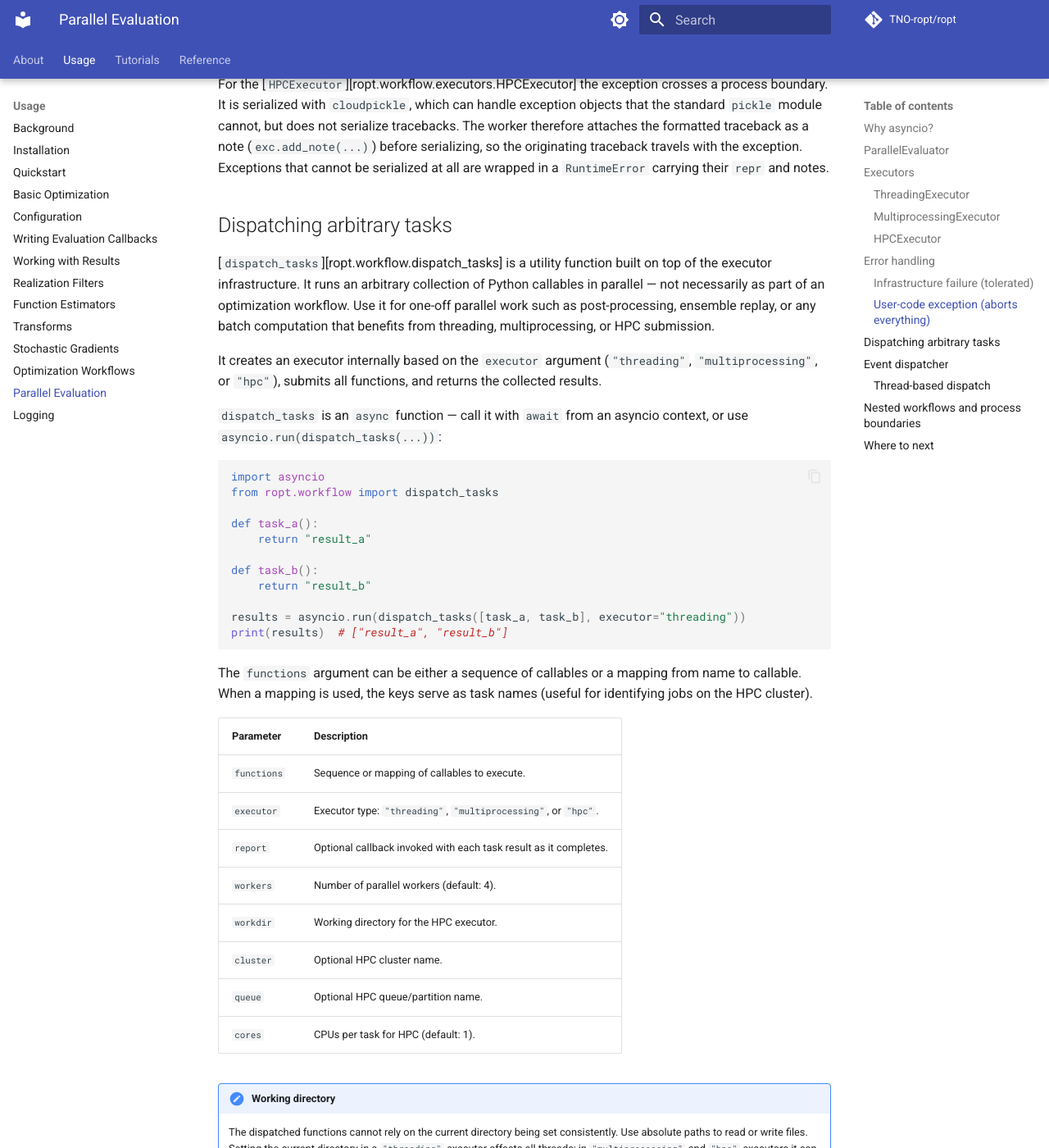
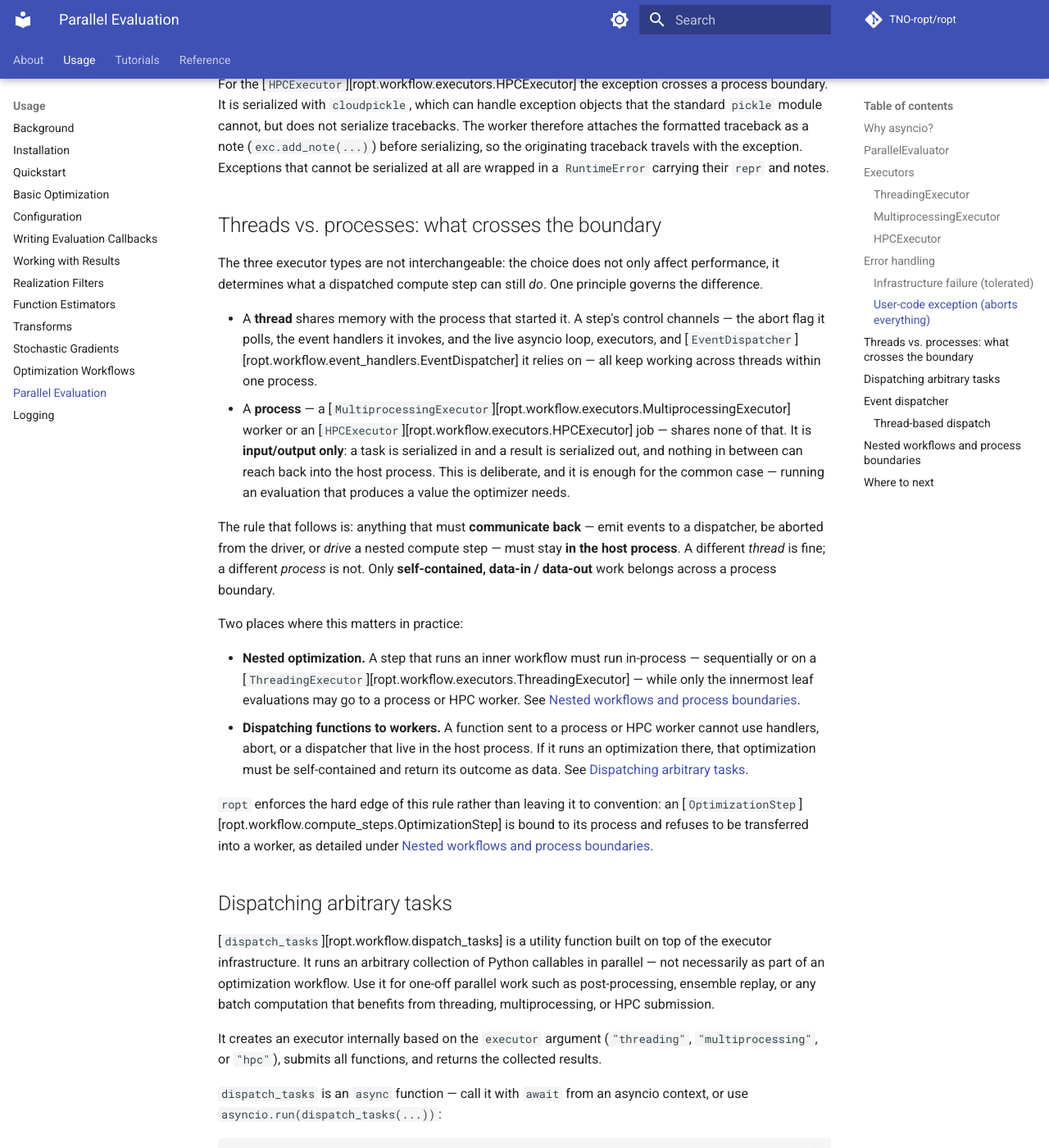
Before and after one commit to TNO-ropt/ropt, an MkDocs documentation site: the page built from docs/usage/parallel.md, in a window 1280 px wide and 1400 px high, scrolled down 4890 px. Shown: the whole window at 82% size. Built offline with MkDocs 1.6.1 and Material for MkDocs 9.7.7, drawn with Linux system fonts in a browser that asks for light colours; comment, search, counter and statistics services are not loaded; the version menu is left out.

Commit message:
Update docs

```diff
--- a/docs/usage/parallel.md
+++ b/docs/usage/parallel.md
@@ -203,6 +203,49 @@ serialize tracebacks. The worker therefore attaches the formatted traceback as a
 note (`exc.add_note(...)`) before serializing, so the originating traceback
 travels with the exception. Exceptions that cannot be serialized at all are
 wrapped in a `RuntimeError` carrying their `repr` and notes.
+
+## Threads vs. processes: what crosses the boundary
+
+The three executor types are not interchangeable: the choice does not only
+affect performance, it determines what a dispatched compute step can still
+*do*. One principle governs the difference.
+
+- A **thread** shares memory with the process that started it. A step's control
+  channels — the abort flag it polls, the event handlers it invokes, and the
+  live asyncio loop, executors, and
+  [`EventDispatcher`][ropt.workflow.event_handlers.EventDispatcher] it relies on
+  — all keep working across threads within one process.
+- A **process** — a
+  [`MultiprocessingExecutor`][ropt.workflow.executors.MultiprocessingExecutor]
+  worker or an [`HPCExecutor`][ropt.workflow.executors.HPCExecutor] job — shares
+  none of that. It is **input/output only**: a task is serialized in and a
+  result is serialized out, and nothing in between can reach back into the host
+  process. This is deliberate, and it is enough for the common case — running an
+  evaluation that produces a value the optimizer needs.
+
+The rule that follows is: anything that must **communicate back** — emit events
+to a dispatcher, be aborted from the driver, or *drive* a nested compute step —
+must stay **in the host process**. A different *thread* is fine; a different
+*process* is not. Only **self-contained, data-in / data-out** work belongs
+across a process boundary.
+
+Two places where this matters in practice:
+
+- **Nested optimization.** A step that runs an inner workflow must run
+  in-process — sequentially or on a
+  [`ThreadingExecutor`][ropt.workflow.executors.ThreadingExecutor] — while only
+  the innermost leaf evaluations may go to a process or HPC worker. See
+  [Nested workflows and process boundaries](#nested-workflows-and-process-boundaries).
+- **Dispatching functions to workers.** A function sent to a process or HPC
+  worker cannot use handlers, abort, or a dispatcher that live in the host
+  process. If it runs an optimization there, that optimization must be
+  self-contained and return its outcome as data. See
+  [Dispatching arbitrary tasks](#dispatching-arbitrary-tasks).
+
+`ropt` enforces the hard edge of this rule rather than leaving it to convention:
+an [`OptimizationStep`][ropt.workflow.compute_steps.OptimizationStep] is bound to
+its process and refuses to be transferred into a worker, as detailed under
+[Nested workflows and process boundaries](#nested-workflows-and-process-boundaries).
 
 ## Dispatching arbitrary tasks
 
```
